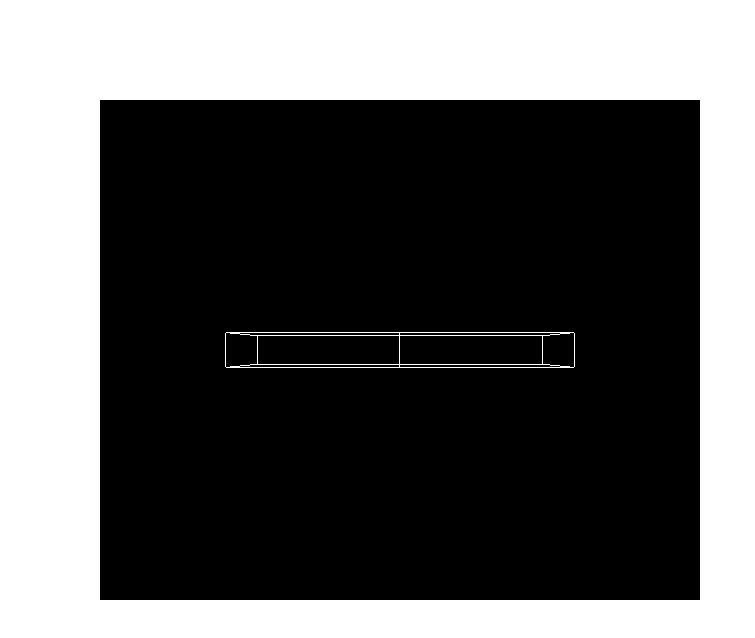
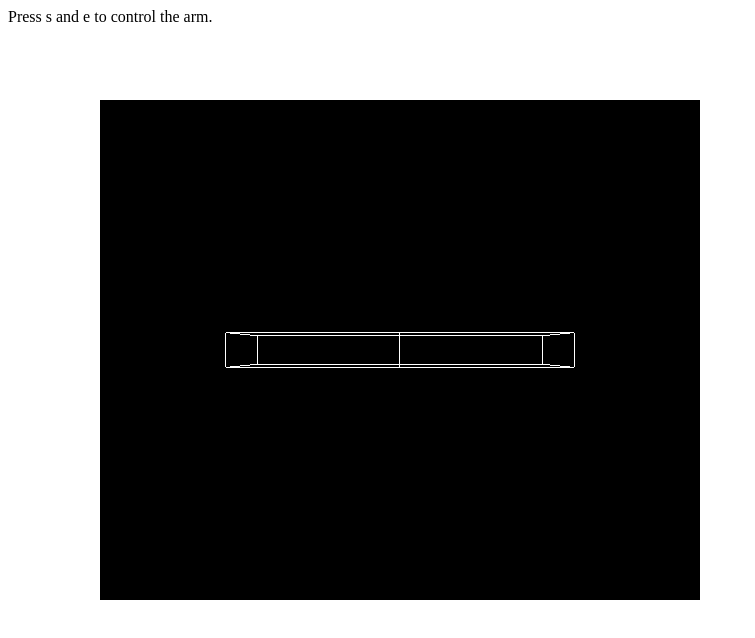
Before and after one commit to CodeDmitry/webgl-robot, a plain HTML site: page index.html in a window 1280 px wide. Shown: the whole page, without its empty margins (0-755 px from the left). Drawn offline with Linux system fonts and the light colour scheme.

Commit message:
Update index.html

```diff
--- a/index.html
+++ b/index.html
@@ -223,5 +223,6 @@ window.onload = function() {
   </head>
   <body>
     <canvas id="canvas" width="600" height="500"></canvas>
+    <div>Press s and e to control the arm.</div>
   </body>
 </html>
```
